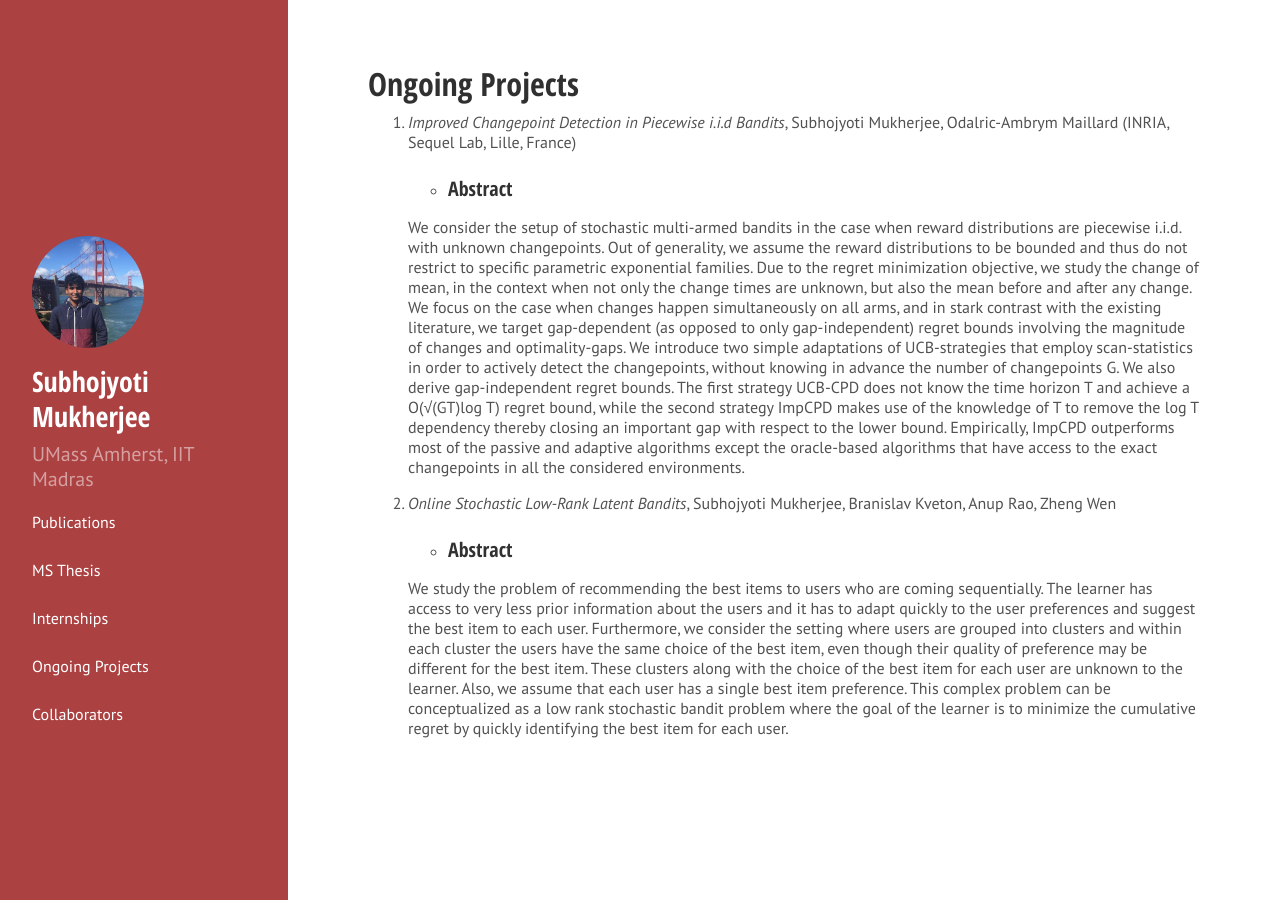
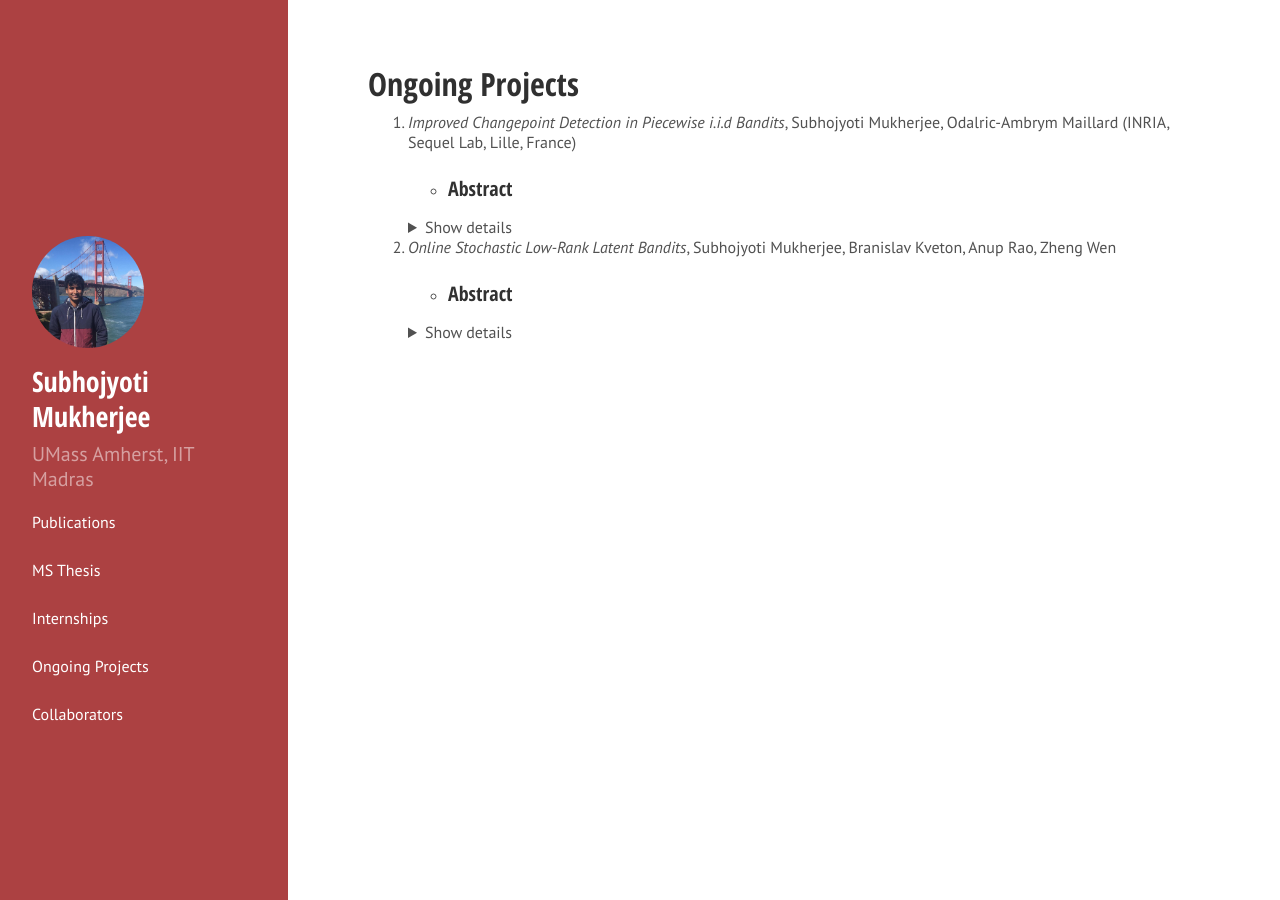
Before and after one commit to Subhojyoti22/subhojyoti.github.io, a Jekyll site: the page built from ongoing.md, in a window 1280 px wide. Built offline with Jekyll 4.4.1, drawn with Linux system fonts in a browser that asks for light colours; Markdown is read by kramdown in place of the engine named in the settings.

Commit message:
Update ongoing.md

```diff
--- a/ongoing.md
+++ b/ongoing.md
@@ -6,9 +6,21 @@ title: Ongoing Projects
 1. *Improved Changepoint Detection in Piecewise i.i.d Bandits*, Subhojyoti Mukherjee, Odalric-Ambrym Maillard (INRIA, Sequel Lab, Lille, France)
 
    * ### Abstract ###
-   <p> We consider the setup of stochastic multi-armed bandits in the case when reward distributions are piecewise i.i.d. with unknown changepoints. Out of generality, we assume the reward distributions to be bounded and thus do not restrict to specific parametric exponential families. Due to the regret minimization objective, we study the change of mean, in the context when not only the change times are unknown, but also the mean before and after any change. We focus on the case when changes happen simultaneously on all arms, and in stark contrast with the existing literature, we target gap-dependent (as opposed to only gap-independent) regret bounds involving the magnitude of changes and optimality-gaps. We introduce two simple adaptations of UCB-strategies that employ scan-statistics in order to actively detect the changepoints, without knowing in advance the number of changepoints G. We also derive gap-independent regret bounds. The first strategy UCB-CPD does not know the time horizon T and achieve a O(√(GT)log T) regret bound, while the second strategy ImpCPD makes use of the knowledge of T to remove the log T dependency thereby closing an important gap with respect to the lower bound. Empirically, ImpCPD outperforms most of the passive and adaptive algorithms except the oracle-based algorithms that have access to the exact changepoints in all the considered environments.</p>
+
+   <details>
+        <summary>
+          Show details
+        </summary>
+          <p> We consider the setup of stochastic multi-armed bandits in the case when reward distributions are piecewise i.i.d. with unknown changepoints. Out of generality, we assume the reward distributions to be bounded and thus do not restrict to specific parametric exponential families. Due to the regret minimization objective, we study the change of mean, in the context when not only the change times are unknown, but also the mean before and after any change. We focus on the case when changes happen simultaneously on all arms, and in stark contrast with the existing literature, we target gap-dependent (as opposed to only gap-independent) regret bounds involving the magnitude of changes and optimality-gaps. We introduce two simple adaptations of UCB-strategies that employ scan-statistics in order to actively detect the changepoints, without knowing in advance the number of changepoints G. We also derive gap-independent regret bounds. The first strategy UCB-CPD does not know the time horizon T and achieve a O(√(GT)log T) regret bound, while the second strategy ImpCPD makes use of the knowledge of T to remove the log T dependency thereby closing an important gap with respect to the lower bound. Empirically, ImpCPD outperforms most of the passive and adaptive algorithms except the oracle-based algorithms that have access to the exact changepoints in all the considered environments.</p>
+    </details>
 
 2. *Online Stochastic Low-Rank Latent Bandits*, Subhojyoti Mukherjee, Branislav Kveton, Anup Rao, Zheng Wen
 
    * ### Abstract ###
-   <p> We study the problem of recommending the best items to users who are coming sequentially. The learner has access to very less prior information about the users and it has to adapt quickly to the user preferences and suggest the best item to each user. Furthermore, we consider the setting where users are grouped into clusters and within each cluster the users have the same choice of the best item, even though their quality of preference may be different for the best item. These clusters along with the choice of the best item for each user are unknown to the learner.  Also, we assume that each user has a single best item preference. This complex problem can be conceptualized as a low rank stochastic bandit problem where the goal of the learner is to minimize the cumulative regret by quickly identifying the best item for each user. </p>
+
+   <details>
+        <summary>
+          Show details
+        </summary>
+          <p> We study the problem of recommending the best items to users who are coming sequentially. The learner has access to very less prior information about the users and it has to adapt quickly to the user preferences and suggest the best item to each user. Furthermore, we consider the setting where users are grouped into clusters and within each cluster the users have the same choice of the best item, even though their quality of preference may be different for the best item. These clusters along with the choice of the best item for each user are unknown to the learner.  Also, we assume that each user has a single best item preference. This complex problem can be conceptualized as a low rank stochastic bandit problem where the goal of the learner is to minimize the cumulative regret by quickly identifying the best item for each user. </p>
+    </details>
```
